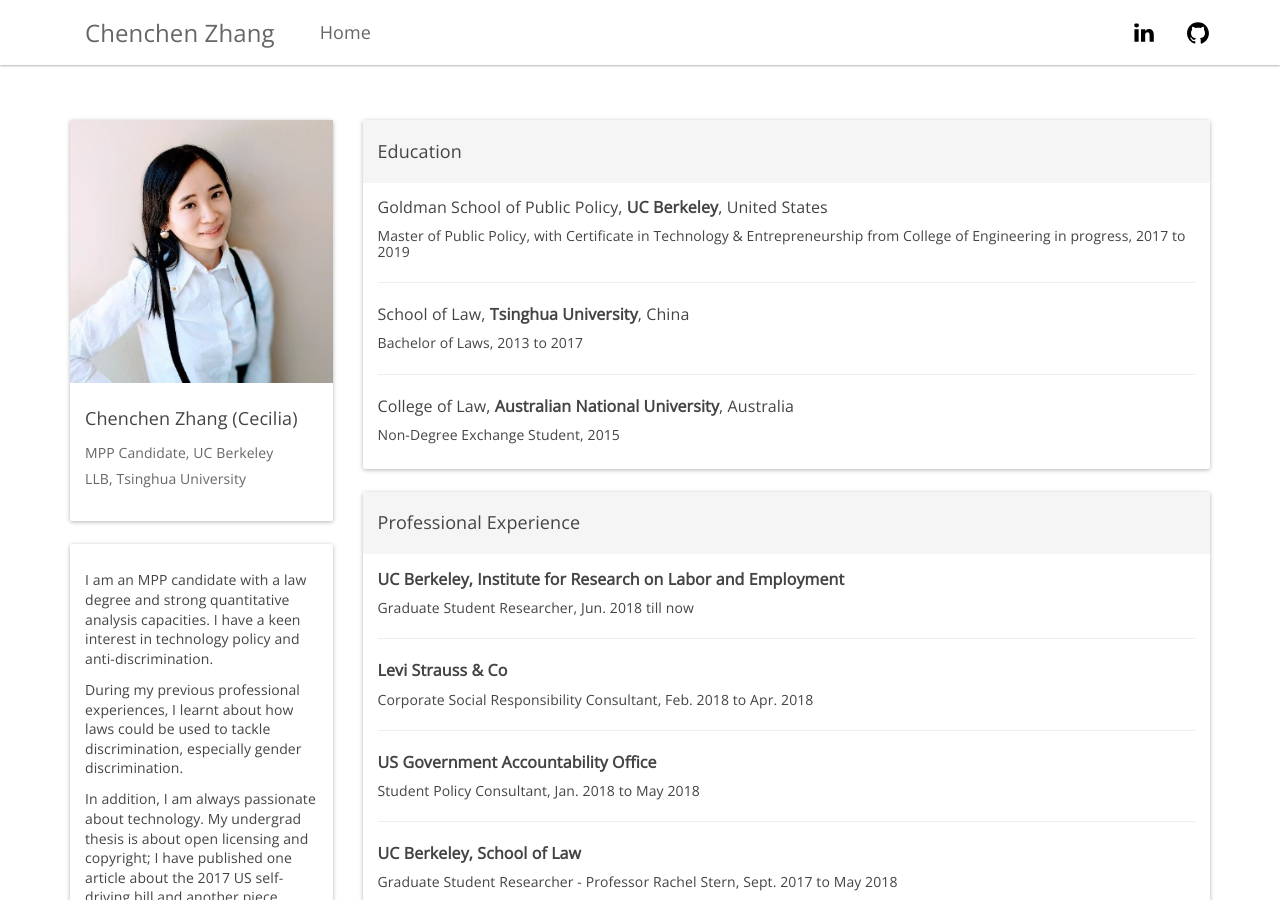
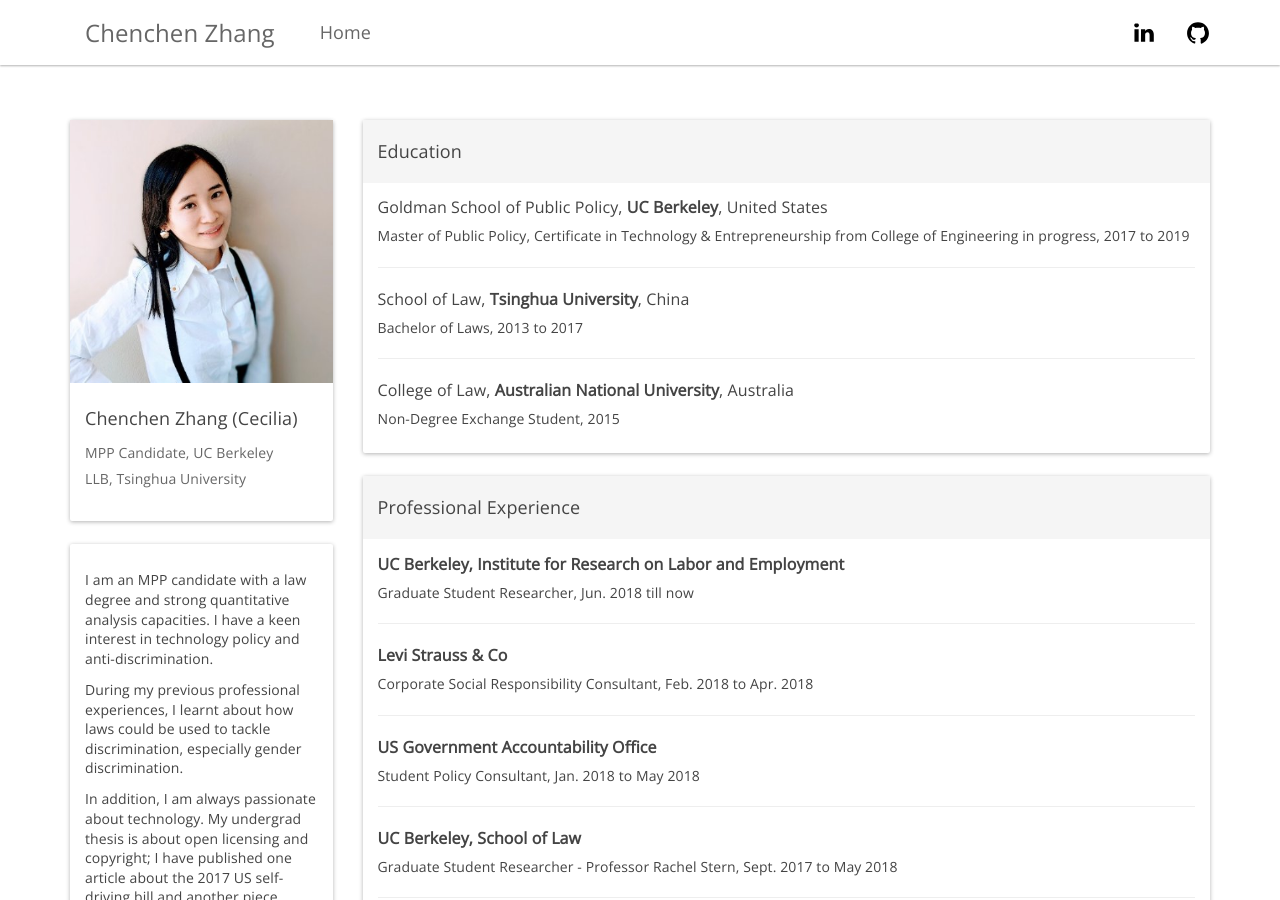
Before and after one commit to CeciliaZhang/-CeciliaZhang-.github-io, a Jekyll site: the page built from index.html, in a window 1280 px wide and 900 px high. Built offline with Jekyll 4.4.1, drawn with Linux system fonts in a browser that asks for light colours; nearby versions of some CDN libraries.

Commit message:
Update education.html

```diff
--- a/_includes/education.html
+++ b/_includes/education.html
@@ -4,7 +4,7 @@
     </div>
     <div class="panel-body" style="padding-top: 5px;">
         <h5>Goldman School of Public Policy, <b>UC Berkeley</b>, United States</h5>
-        <h6>Master of Public Policy, with Certificate in Technology & Entrepreneurship from College of Engineering in progress, 2017 to 2019</h6>
+        <h6>Master of Public Policy, Certificate in Technology & Entrepreneurship from College of Engineering in progress, 2017 to 2019</h6>
         <hr/>
         <h5>School of Law, <b>Tsinghua University</b>, China</h5>
         <h6>Bachelor of Laws, 2013 to 2017</h6>
```
